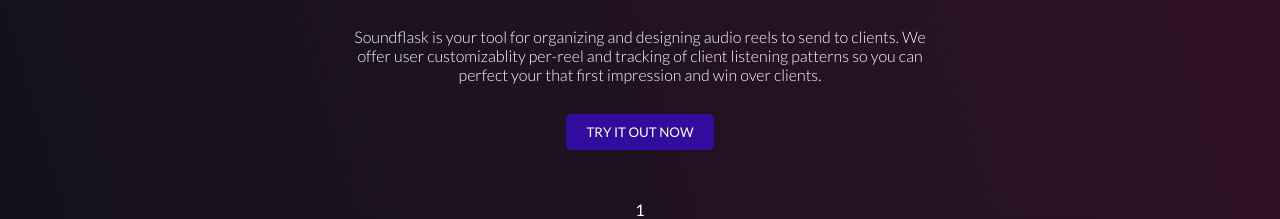
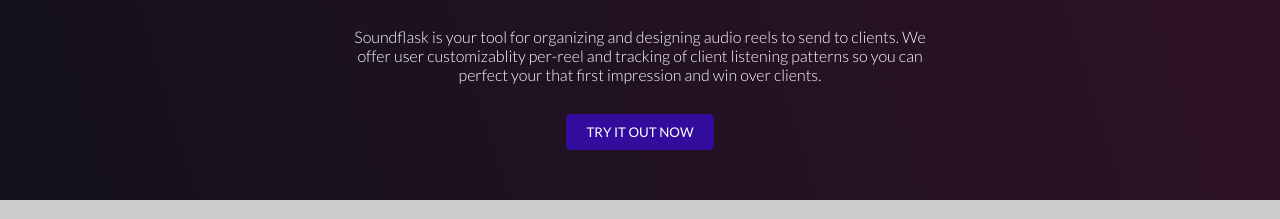
Before and after one commit to joshthecomposer/ReelShare, a Flask app: page / in a window 1280 px wide. Shown: the part 678-897 px from the top of the page. Run offline with Flask 2, Linux system fonts and the light colour scheme; grey boxes labelled with a size stand in for pictures from a placeholder-image service; some libraries are stand-ins or nearby versions.

Commit message:
dashboard slight changes

```diff
--- a/flask_app/templates/landing.html
+++ b/flask_app/templates/landing.html
@@ -33,9 +33,6 @@
                     <button class="button-2">TRY IT OUT NOW</button>
                 </div>
             </div>
-            <div class="container ">
-                <div class="num-circle">1</div>
-            </div>
         </main>
 </body>
 </html>
--- a/flask_app/templates/view_login.html
+++ b/flask_app/templates/view_login.html
@@ -45,7 +45,7 @@
 
                 <div class="hero-description">
                     <p class="form-subtext">
-                        Need to create an account? <a href="/view/login">Sign up</a> here.
+                        Need to create an account? <a href="/view/register">Sign up</a> here.
                     </p>
                 </div>
                 <!-- <button class="button-2">TRY IT OUT NOW</button> -->
```
